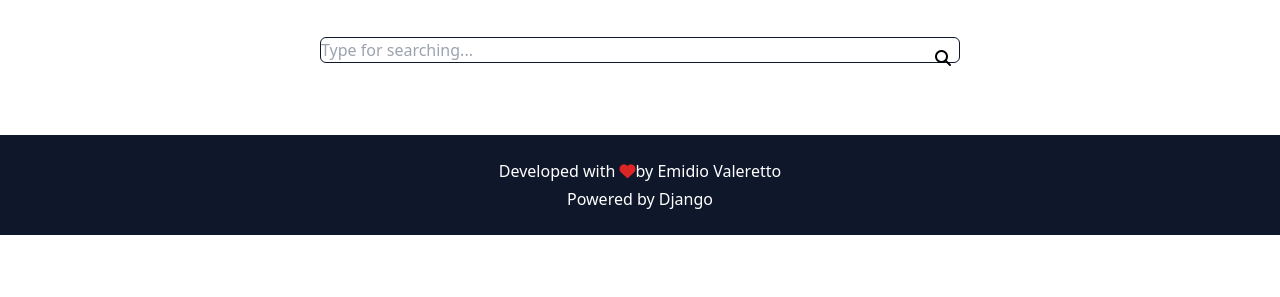
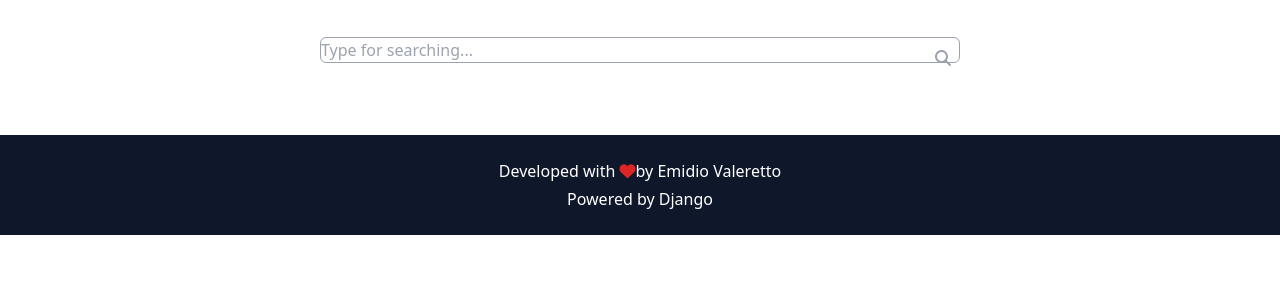
Before and after one commit to emidiovaleretto/recipes-drf, a Django app: page / in a window 1280 px wide. Shown: the part 43-340 px from the top of the page. Run offline with Django 5.2, Linux system fonts and the light colour scheme; data that the repository does not hold is empty; parts of the project's set-up code (start-up, migrations or seed data) failed here and were passed over; some libraries are stand-ins or nearby versions.

Commit message:
chore: change outline color in the input field

```diff
--- a/theme/templates/partials/search.html
+++ b/theme/templates/partials/search.html
@@ -1,7 +1,7 @@
 <div class="flex justify-center items-center px-2 pt-4 md:py-10">
-    <form action="" class="relative w-[40rem] border border-slate-900 rounded-md transition-all ease-in-out delay-150 focus-within:bg-white">
+    <form action="" class="relative w-[40rem] border border-gray-400 rounded-md focus-within:bg-white">
         <label class="sr-only" for="search">search</label>
-        <input class="w-full pr-12 bg-inherit border-none outline-none focus:rounded-md focus:outline-pink-700 focus:ring-pink-700" type="text" name="search" id="search" placeholder="Type for searching...">
-        <button type="submit" class="absolute top-0 p-2 right-0 focus:outline-pink-700"><i class="fa-solid fa-magnifying-glass"></i></button>
+        <input class="w-full pr-12 bg-inherit border-none outline-none focus:rounded-md focus:outline-yellow-500 focus:ring-yellow-500" type="text" name="search" id="search" placeholder="Type for searching...">
+        <button type="submit" class="absolute top-0 p-2 right-0 text-gray-400 focus:outline-yellow-500"><i class="fa-solid fa-magnifying-glass"></i></button>
     </form>
 </div>
```
